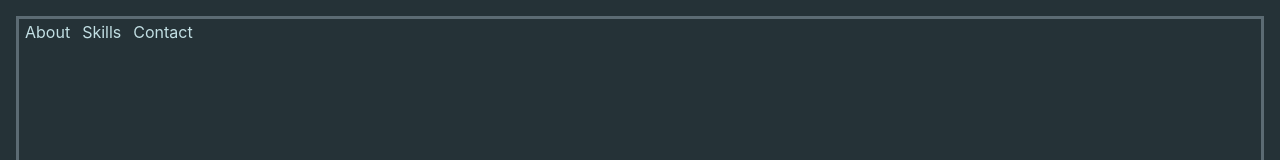
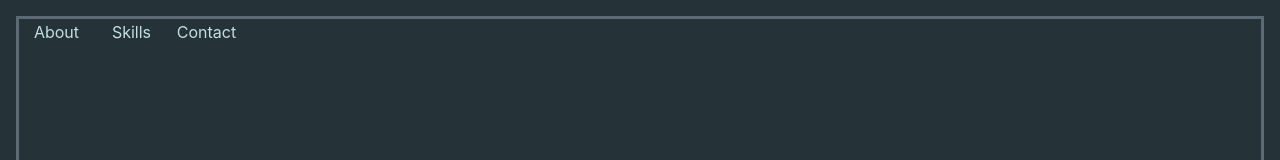
Before and after one commit to BraianStrak/personal-website, a React (Create React App) app in the folder personal-website-frontend/: page / in a window 1280 px wide. Shown: the top 160 px of the page. Built offline with nearby package versions, Linux system fonts and the light colour scheme.

Commit message:
improved button animations further

```diff
--- a/personal-website-frontend/src/App.css
+++ b/personal-website-frontend/src/App.css
@@ -5,26 +5,28 @@
 
 /*---Buttons and Navbar---*/
 button.grow_box::after {
-    transition: all 0.2s ease;
+    transition: all 0.35s;
+    left: 0;
+    right: 0;
+    top: -100%;
+    bottom: 100%;
+    content: "";
+    background: #5C6B73;
+    position: absolute;
+    z-index: -1;
+    display: block;
+}
+
+button.grow_box:hover::after {
     left: 0;
     right: 0;
     top: 0;
     bottom: 0;
-    transform: scale(0, 0);
-    content: "";
-    background: #5C6B73;
-    position: absolute;
-    z-index: -1;
-    padding: 0.25em 0.50em;
-    display: block;
-}
-
-button.grow_box:hover::after {
-    transition: all 0.2s ease-out;
-    transform: scale(5, 1);
+    transition: all 0.2s;
 }
 
 button.grow_box {
+    width:75px;
     background: #253237;
     color: #C2DFE3;
     border: none;
```
